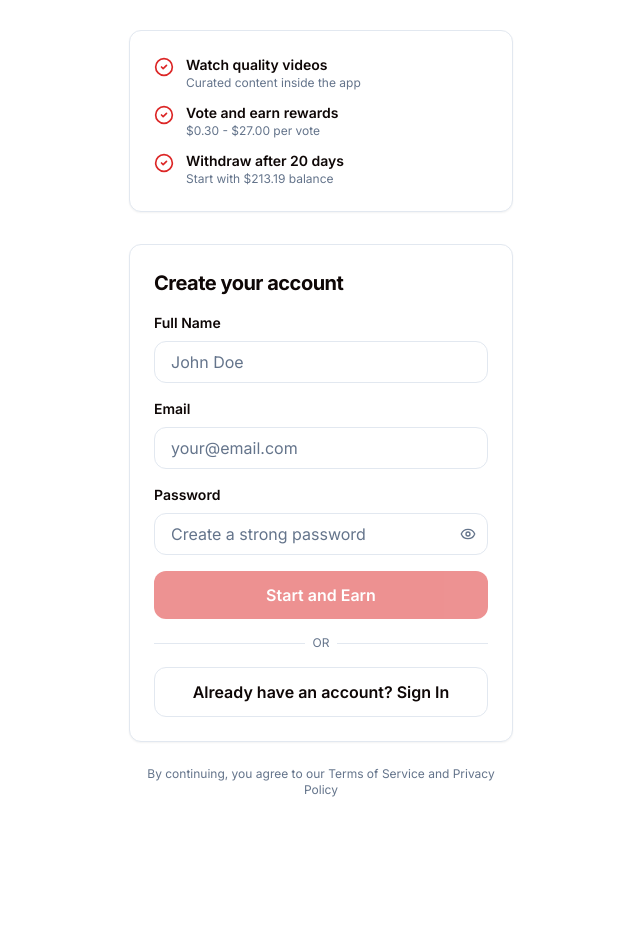
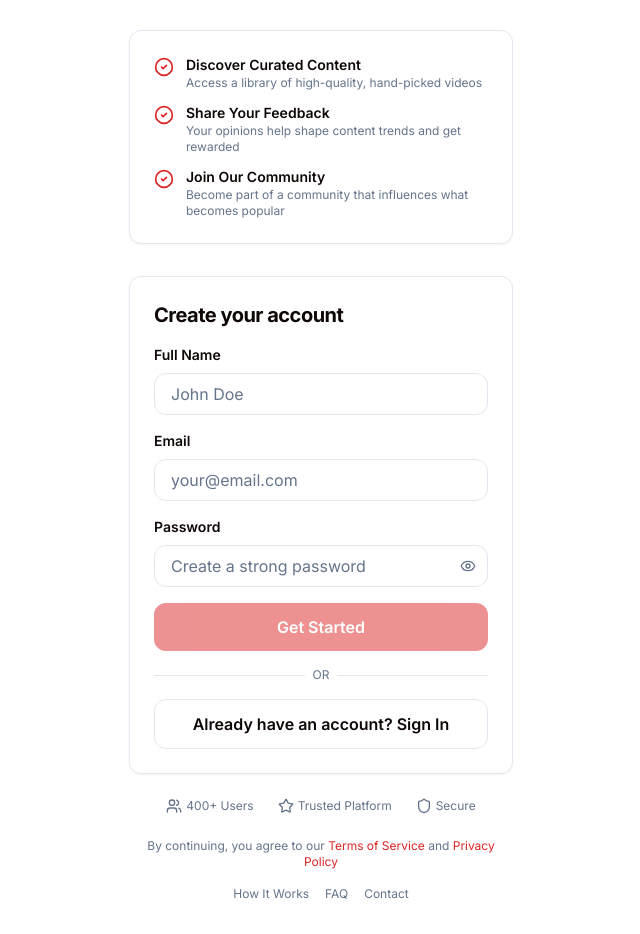
Before and after one commit to fullpropt/tubetools2, a React (Vite) app: page /onboarding in a window 1280 px wide. Shown: the part 90-1024 px from the top of the page, without its empty margins (319-959 px from the left). Before the commit the page ends 920 px from the top, so only its background shows below. Built offline with nearby package versions, Linux system fonts and the light colour scheme.

Commit message:
Alteração de página inicial

```diff
--- a/client/pages/Onboarding.tsx
+++ b/client/pages/Onboarding.tsx
@@ -1,5 +1,5 @@
 import { useState, useEffect } from "react";
-import { useNavigate } from "react-router-dom";
+import { useNavigate, Link } from "react-router-dom";
 import {
   setUser,
   setAuthToken,
@@ -8,7 +8,7 @@ import {
 } from "@/lib/auth";
 import { apiPost } from "@/lib/api-client";
 import { AuthResponse, SignupRequest, LoginRequest } from "@shared/api";
-import { Play, CheckCircle2, Eye, EyeOff } from "lucide-react";
+import { Play, CheckCircle2, Eye, EyeOff, Users, Star, Shield } from "lucide-react";
 
 export default function Onboarding() {
   const navigate = useNavigate();
@@ -112,39 +112,39 @@ export default function Onboarding() {
             <div>
               <h1 className="text-3xl font-bold text-foreground">TubeTools</h1>
               <p className="text-xs text-muted-foreground mt-1">
-                Watch. Vote. Earn.
+                Discover. Engage. Influence.
               </p>
             </div>
           </div>
         </div>
 
-        {/* Value Proposition */}
+        {/* Value Proposition - Updated */}
         <div className="card-base mb-8">
           <div className="space-y-3">
             <div className="flex gap-3">
               <CheckCircle2 className="h-5 w-5 text-red-600 flex-shrink-0 mt-0.5" />
               <div>
-                <p className="font-semibold text-sm">Watch quality videos</p>
+                <p className="font-semibold text-sm">Discover Curated Content</p>
                 <p className="text-xs text-muted-foreground">
-                  Curated content inside the app
+                  Access a library of high-quality, hand-picked videos
                 </p>
               </div>
             </div>
             <div className="flex gap-3">
               <CheckCircle2 className="h-5 w-5 text-red-600 flex-shrink-0 mt-0.5" />
               <div>
-                <p className="font-semibold text-sm">Vote and earn rewards</p>
+                <p className="font-semibold text-sm">Share Your Feedback</p>
                 <p className="text-xs text-muted-foreground">
-                  $0.30 - $27.00 per vote
+                  Your opinions help shape content trends and get rewarded
                 </p>
               </div>
             </div>
             <div className="flex gap-3">
               <CheckCircle2 className="h-5 w-5 text-red-600 flex-shrink-0 mt-0.5" />
               <div>
-                <p className="font-semibold text-sm">Withdraw after 20 days</p>
+                <p className="font-semibold text-sm">Join Our Community</p>
                 <p className="text-xs text-muted-foreground">
-                  Start with $213.19 balance
+                  Become part of a community that influences what becomes popular
                 </p>
               </div>
             </div>
@@ -274,7 +274,7 @@ export default function Onboarding() {
             {loading
               ? "Loading..."
               : mode === "signup"
-                ? "Start and Earn"
+                ? "Get Started"
                 : "Log In"}
           </button>
 
@@ -304,10 +304,46 @@ export default function Onboarding() {
           </button>
         </form>
 
-        {/* Footer */}
-        <p className="text-center text-xs text-muted-foreground mt-6">
-          By continuing, you agree to our Terms of Service and Privacy Policy
-        </p>
+        {/* Trust Indicators */}
+        <div className="mt-6 flex justify-center gap-6 text-muted-foreground">
+          <div className="flex items-center gap-1">
+            <Users className="h-4 w-4" />
+            <span className="text-xs">400+ Users</span>
+          </div>
+          <div className="flex items-center gap-1">
+            <Star className="h-4 w-4" />
+            <span className="text-xs">Trusted Platform</span>
+          </div>
+          <div className="flex items-center gap-1">
+            <Shield className="h-4 w-4" />
+            <span className="text-xs">Secure</span>
+          </div>
+        </div>
+
+        {/* Footer with Links */}
+        <div className="text-center mt-6">
+          <p className="text-xs text-muted-foreground">
+            By continuing, you agree to our{" "}
+            <Link to="/terms" className="text-red-600 hover:underline">
+              Terms of Service
+            </Link>{" "}
+            and{" "}
+            <Link to="/privacy" className="text-red-600 hover:underline">
+              Privacy Policy
+            </Link>
+          </p>
+          <div className="mt-4 flex justify-center gap-4 text-xs text-muted-foreground">
+            <Link to="/how-it-works" className="hover:text-foreground hover:underline">
+              How It Works
+            </Link>
+            <Link to="/faq" className="hover:text-foreground hover:underline">
+              FAQ
+            </Link>
+            <a href="mailto:support@youtbviews.online" className="hover:text-foreground hover:underline">
+              Contact
+            </a>
+          </div>
+        </div>
       </div>
     </div>
   );
```
